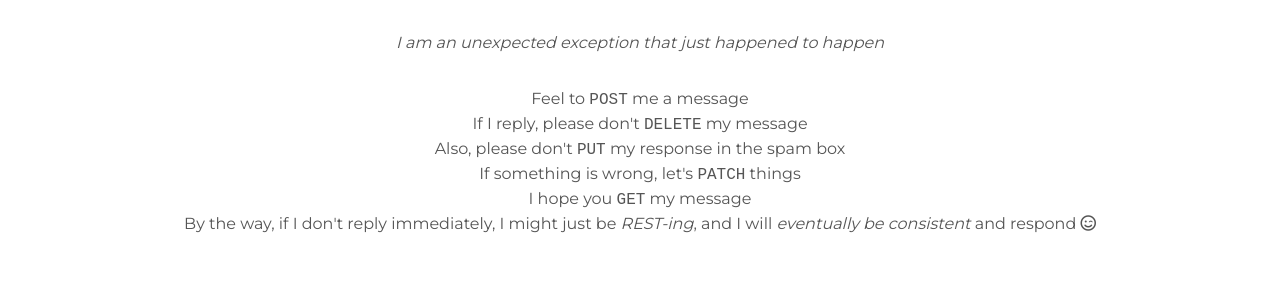
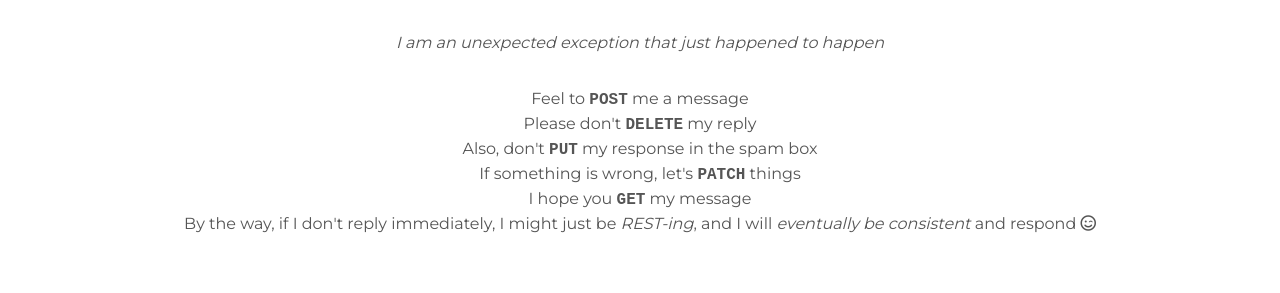
Before and after one commit to mingkichong/mingkichong.github.io, a Jekyll site: the page built from index.html, in a window 1280 px wide. Shown: the part 1595-1888 px from the top of the page. Built offline with Jekyll 4.4.1, drawn with Linux system fonts in a browser that asks for light colours.

Commit message:
update content

```diff
--- a/_includes/summary.html
+++ b/_includes/summary.html
@@ -28,8 +28,8 @@
 <div class="about_user_description"> {{site.user_description}} </div>
 
 <div class="about_rest_joke"> Feel to <code>POST</code> me a message </div>
-<div class="about_rest_joke"> If I reply, please don't <code>DELETE</code> my message </div>
-<div class="about_rest_joke"> Also, please don't <code>PUT</code> my response in the spam box </div>
+<div class="about_rest_joke"> Please don't <code>DELETE</code> my reply </div>
+<div class="about_rest_joke"> Also, don't <code>PUT</code> my response in the spam box </div>
 <div class="about_rest_joke"> If something is wrong, let's <code>PATCH</code> things </div>
 <div class="about_rest_joke"> I hope you <code>GET</code> my message </div>
 <div class="about_rest_joke"> By the way, if I don't reply immediately, I might just be <i>REST-ing</i>, and I will <i>eventually be consistent</i> and respond <i class="far fa-smile-wink"></i> </div>
--- a/assets/css/about.css
+++ b/assets/css/about.css
@@ -25,6 +25,10 @@
     text-align: center;
     font-style: normal;
     padding-top: 0em;
+}
+
+.about_rest_joke code {
+    font-weight: bold;
 }
 
 .about_user_description_want_more{
```
